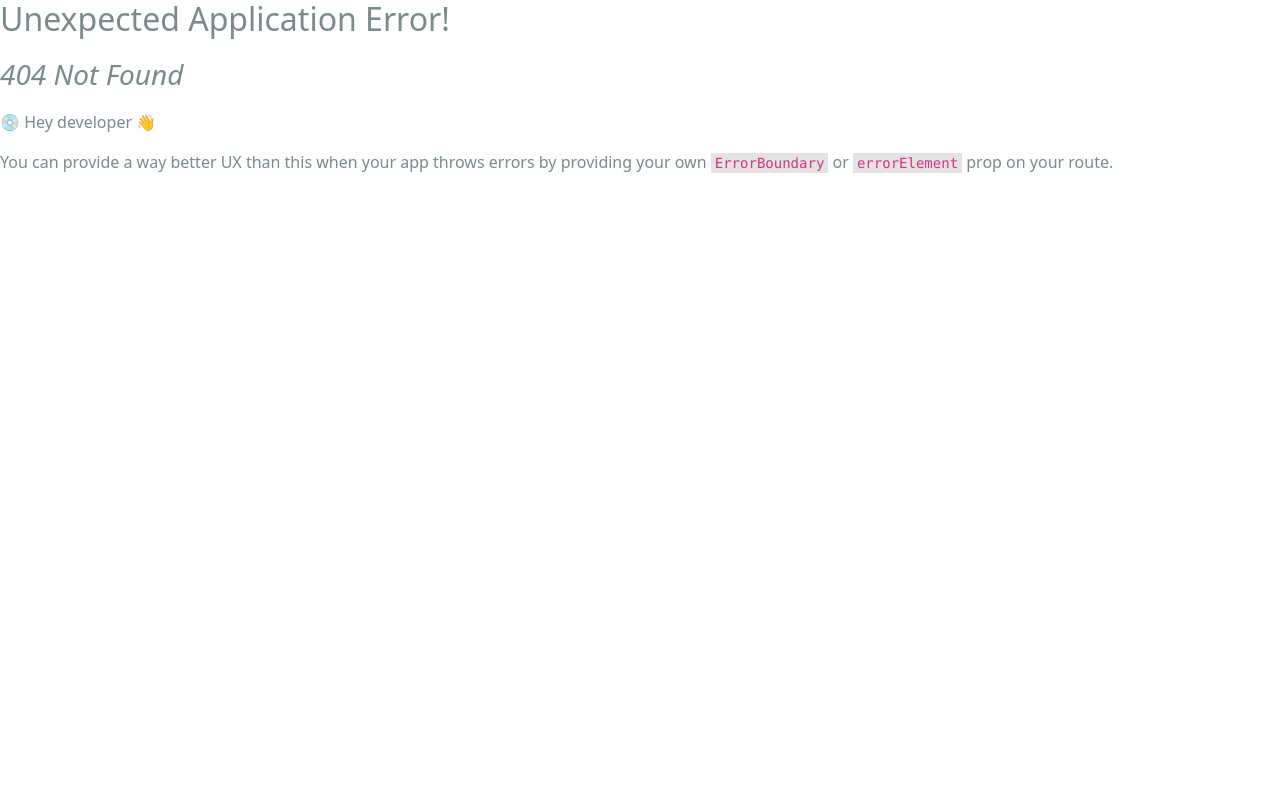
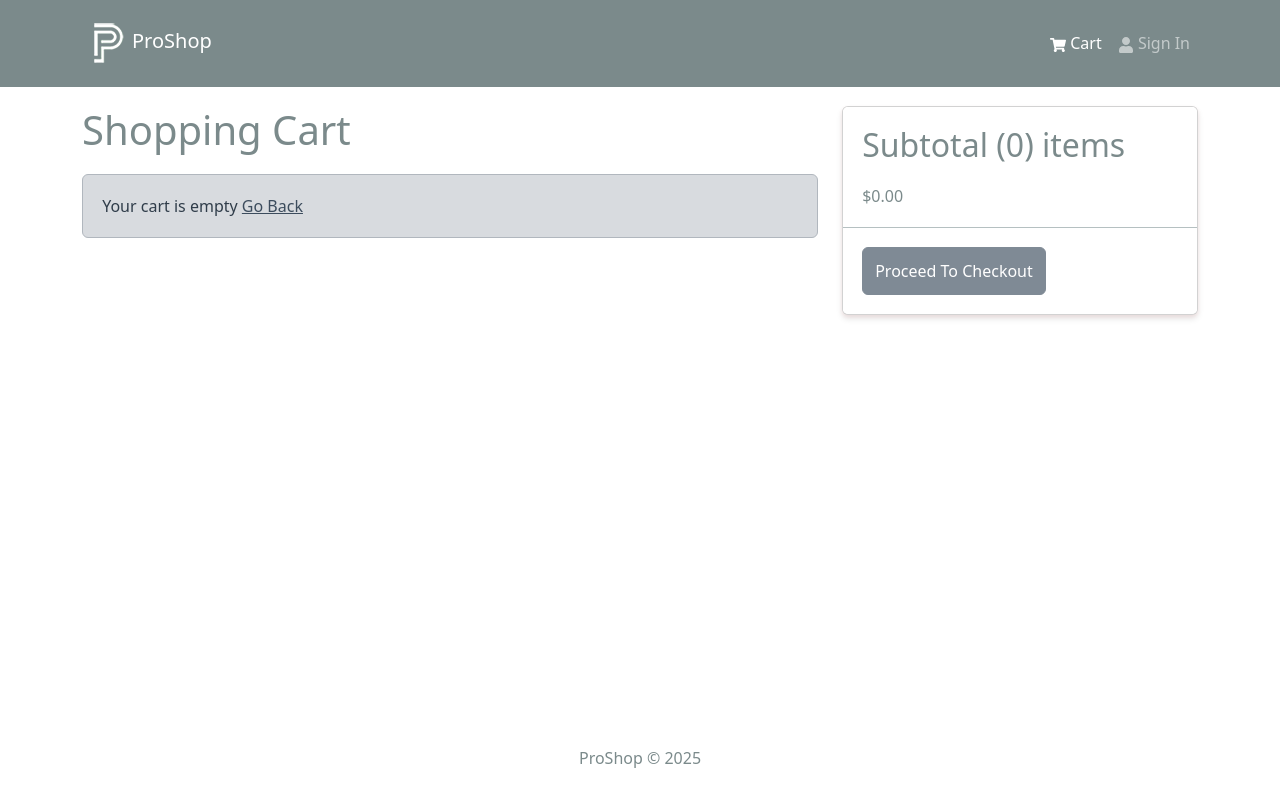
Before and after one commit to karmartir/proshop-demo, a React (Create React App) app in the folder frontend/: page /cart in a window 1280 px wide. Before the commit this address had no page. Shown: the top 802 px of the page. Built offline with nearby package versions, Linux system fonts and the light colour scheme.

Commit message:
37. Cart Screen and (fixed calculation error in cartSlice instead of accumulation its replacing quantity on row 20)

```diff
--- a/frontend/src/App.js
+++ b/frontend/src/App.js
@@ -9,7 +9,7 @@
       <Header />
       <main className="py-3">
         <Container>
-          <h1>Welcome to ProShop</h1>
+
           <Outlet />
         </Container>
       </main>
--- a/frontend/src/index.js
+++ b/frontend/src/index.js
@@ -14,12 +14,14 @@
 import App from "./App";
 import HomeScreen from "./screens/HomeScreen";
 import ProductScreen from "./screens/ProductScreen";
+import CartScreen from "./screens/CartScreen";
 
 const router = createBrowserRouter(
   createRoutesFromElements(
     <Route path="/" element={<App />}>
       <Route index={true} path="/" element={<HomeScreen />} />
       <Route path="/product/:id" element={<ProductScreen />} />
+      <Route path="/cart" element={<CartScreen />} />
     </Route>
   )
 );
--- /dev/null
+++ b/frontend/src/screens/CartScreen.jsx
@@ -0,0 +1,117 @@
+import { Link, useNavigate } from 'react-router-dom';
+import { useDispatch, useSelector } from 'react-redux';
+import {
+  Row,
+  Col,
+  ListGroup,
+  Image,
+  Form,
+  Button,
+  Card,
+} from 'react-bootstrap';
+import { FaTrash } from 'react-icons/fa';
+import Message from '../components/Message';
+import { addToCart} from '../slices/cartSlice';
+
+const CartScreen = () => {
+  const navigate = useNavigate();
+  const dispatch = useDispatch();
+
+  const cart = useSelector((state) => state.cart);
+  const { cartItems } = cart;
+
+  // NOTE: no need for an async function here as we are not awaiting the
+  // resolution of a Promise
+  const addToCartHandler = (product, qty) => {
+    dispatch(addToCart({ ...product, qty }));
+  };
+
+//   const removeFromCartHandler = (id) => {
+//     dispatch(removeFromCart(id));
+//   };
+
+  const checkoutHandler = () => {
+    navigate('/login?redirect=/shipping');
+  };
+
+  return (
+    <Row>
+      <Col md={8}>
+        <h1 style={{ marginBottom: '20px' }}>Shopping Cart</h1>
+        {cartItems.length === 0 ? (
+          <Message>
+            Your cart is empty <Link to='/'>Go Back</Link>
+          </Message>
+        ) : (
+          <ListGroup variant='flush'>
+            {cartItems.map((item) => (
+              <ListGroup.Item key={item._id}>
+                <Row>
+                  <Col md={2}>
+                    <Image src={item.image} alt={item.name} fluid rounded />
+                  </Col>
+                  <Col md={3}>
+                    <Link to={`/product/${item._id}`}>{item.name}</Link>
+                  </Col>
+                  <Col md={2}>${item.price}</Col>
+                  <Col md={2}>
+                    <Form.Control
+                      as='select'
+                      value={item.qty}
+                      onChange={(e) =>
+                        addToCartHandler(item, Number(e.target.value))
+                      }
+                    >
+                      {[...Array(item.countInStock).keys()].map((x) => (
+                        <option key={x + 1} value={x + 1}>
+                          {x + 1}
+                        </option>
+                      ))}
+                    </Form.Control>
+                  </Col>
+                  <Col md={2}>
+                    <Button
+                      type='button'
+                      variant='light'
+                    //   onClick={() => removeFromCartHandler(item._id)}
+                    >
+                      <FaTrash />
+                    </Button>
+                  </Col>
+                </Row>
+              </ListGroup.Item>
+            ))}
+          </ListGroup>
+        )}
+      </Col>
+      <Col md={4}>
+        <Card>
+          <ListGroup variant='flush'>
+            <ListGroup.Item>
+              <h2>
+                Subtotal ({cartItems.reduce((acc, item) => acc + item.qty, 0)})
+                items
+              </h2>
+              $
+              {cartItems
+                .reduce((acc, item) => acc + item.qty * item.price, 0)
+                .toFixed(2)}
+            </ListGroup.Item>
+            <ListGroup.Item>
+              <Button
+                type='button'
+                className='btn-block'
+                disabled={cartItems.length === 0}
+                onClick={checkoutHandler}
+              >
+                Proceed To Checkout
+              </Button>
+            </ListGroup.Item>
+          </ListGroup>
+        </Card>
+      </Col>
+    </Row>
+  );
+};
+
+export default CartScreen;
--- a/frontend/src/slices/cartSlice.js
+++ b/frontend/src/slices/cartSlice.js
@@ -17,7 +17,7 @@
       if (existItem) {
         state.cartItems = state.cartItems.map((x) =>
           x._id === existItem._id
-            ? { ...x, qty: x.qty + item.qty } // ✅ merge quantity
+            ? { ...x, qty: item.qty } // ✅ replace quantity!!!
             : x
         );
       } else {
```
